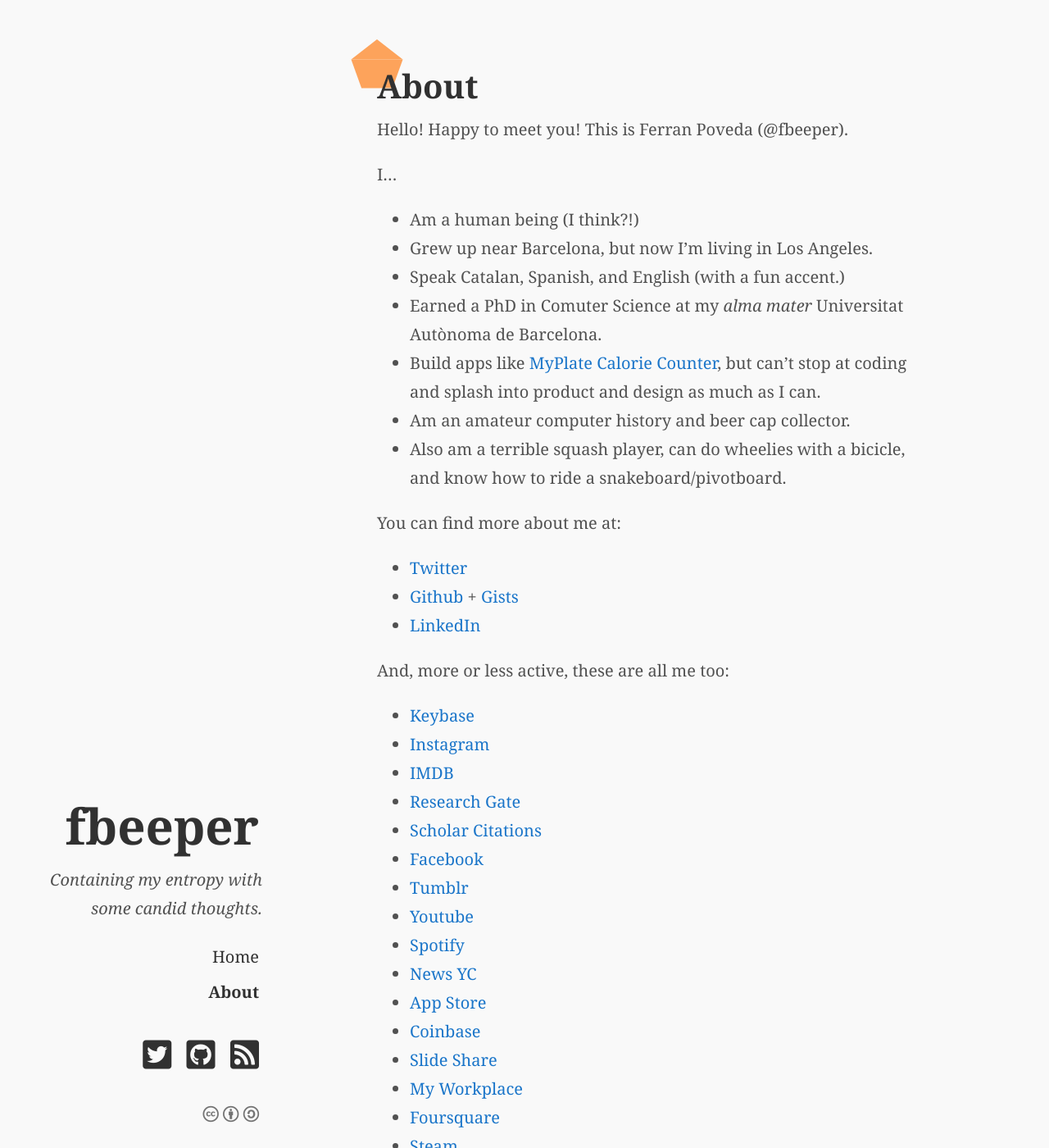
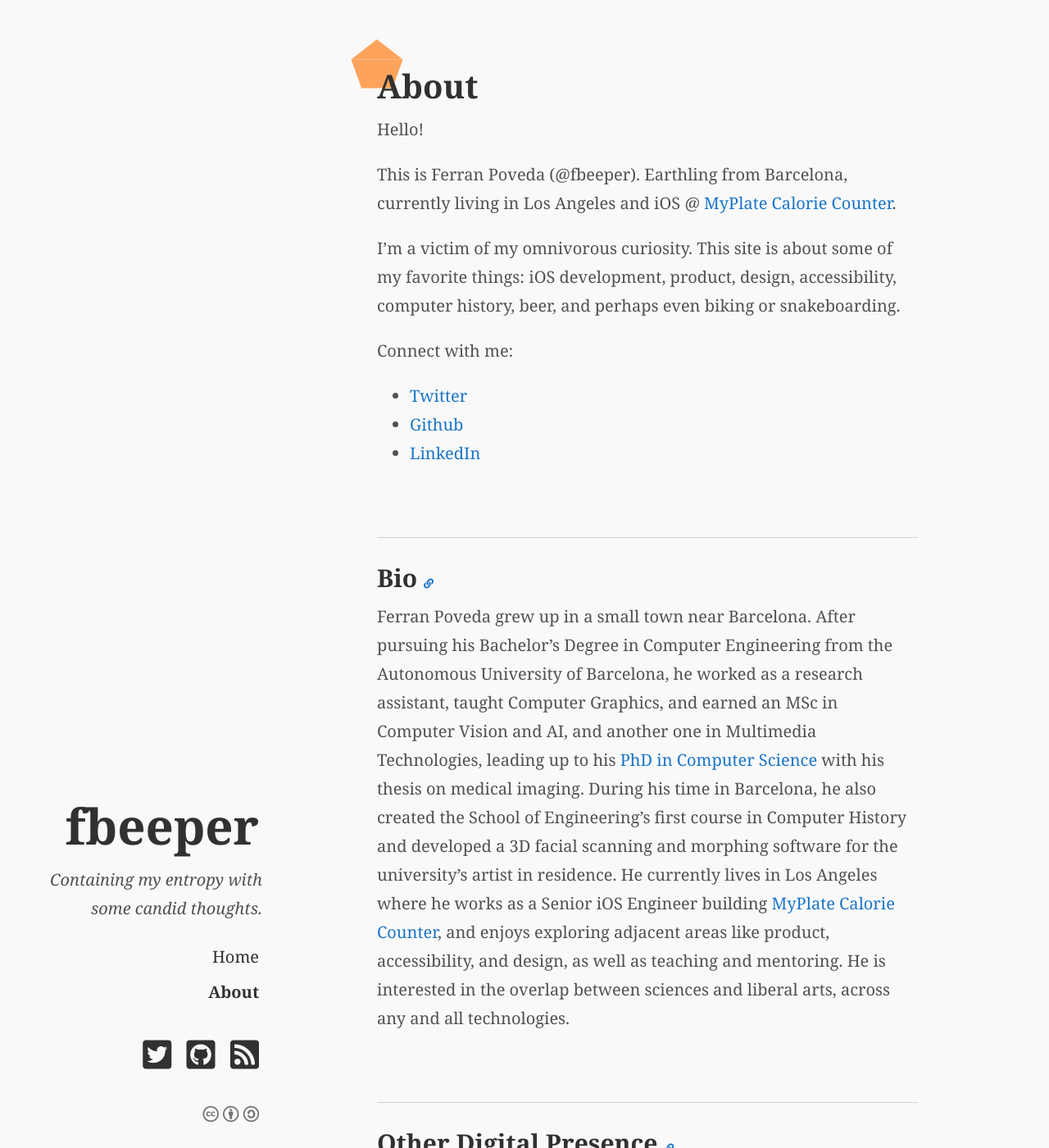
Before and after one commit to fbeeper/fbeeper.github.io, a Jekyll site: the page built from about.md, in a window 1280 px wide and 1400 px high. Shown: the whole window at 82% size. Built offline with Jekyll 4.4.1, drawn with Linux system fonts in a browser that asks for light colours; nearby versions of some CDN libraries; some web fonts are replaced.

Commit message:
updated about

```diff
--- a/about.md
+++ b/about.md
@@ -4,30 +4,35 @@
 decoration: pentagon
 ---
 
-Hello! Happy to meet you! This is Ferran Poveda (@fbeeper).
+Hello!
 
-I...
-* Am a human being (I think?!)
-* Grew up near Barcelona, but now I'm living in Los Angeles.
-* Speak Catalan, Spanish, and English (with a fun accent.)
-* Earned a PhD in Comuter Science at my *alma mater* Universitat Autònoma de Barcelona.
-* Build apps like [MyPlate Calorie Counter](https://apps.apple.com/us/app/myplate-calorie-counter/id502317923), but can't stop at coding and splash into product and design as much as I can.
-* Am an amateur computer history and beer cap collector.
-* Also am a terrible squash player, can do wheelies with a bicicle, and know how to ride a snakeboard/pivotboard.
+This is Ferran Poveda (@fbeeper). Earthling from Barcelona, currently living in Los Angeles and iOS @ [MyPlate Calorie Counter](https://apps.apple.com/us/app/myplate-calorie-counter/id502317923).
 
-You can find more about me at:
+I'm a victim of my omnivorous curiosity. This site is about some of my favorite things: iOS development, product, design, accessibility, computer history, beer, and perhaps even biking or snakeboarding.
+
+Connect with me:
 
 * [Twitter](https://twitter.com/fbeeper)
-* [Github](http://github.com/fbeeper) + [Gists](https://gist.github.com/fbeeper)
+* [Github](http://github.com/fbeeper)
 * [LinkedIn](http://linkedin.com/in/fpabanses)
 
-And, more or less active, these are all me too:
+<br>
+<hr>
 
+## Bio
+
+Ferran Poveda grew up in a small town near Barcelona. After pursuing his Bachelor’s Degree in Computer Engineering from the Autonomous University of Barcelona, he worked as a research assistant, taught Computer Graphics, and earned an MSc in Computer Vision and AI, and another one in Multimedia Technologies, leading up to his [PhD in Computer Science](http://scholar.google.es/citations?user=XwLGeDcAAAAJ) with his thesis on medical imaging. During his time in Barcelona, he also created the School of Engineering’s first course in Computer History and developed a 3D facial scanning and morphing software for the university’s artist in residence. He currently lives in Los Angeles where he works as a Senior iOS Engineer building [MyPlate Calorie Counter](https://apps.apple.com/us/app/myplate-calorie-counter/id502317923), and enjoys exploring adjacent areas like product, accessibility, and design, as well as teaching and mentoring. He is interested in the overlap between sciences and liberal arts, across any and all technologies.
+
+<br>
+<hr>
+
+## Other Digital Presence
+
+* [Gists](https://gist.github.com/fbeeper)
 * [Keybase](https://keybase.io/fbeeper)
 * [Instagram](http://instagram.com/fbeeper)
 * [IMDB](http://www.imdb.com/user/ur36681407)
 * [Research Gate](https://www.researchgate.net/profile/Ferran_Poveda)
-* [Scholar Citations](http://scholar.google.es/citations?user=XwLGeDcAAAAJ)
 * [Facebook](http://facebook.com/fbeeper)
 * [Tumblr](http://fantasticdesignbeeper.tumblr.com/)
 * [Youtube](http://www.youtube.com/fbeeper)
@@ -36,6 +41,5 @@
 * [App Store](https://itunes.apple.com/us/developer/fernando-poveda/id928901258)
 * [Coinbase](https://www.coinbase.com/fbeeper)
 * [Slide Share](http://www.slideshare.net/FerranPoveda)
-* [My Workplace](https://www.leafgroup.com)
 * [Foursquare](https://foursquare.com/user/1630362)
 * [Steam](http://steamcommunity.com/id/fbeeper)
```
